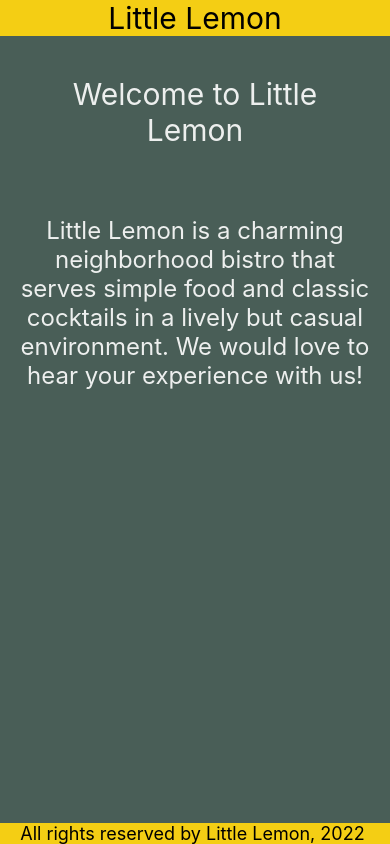
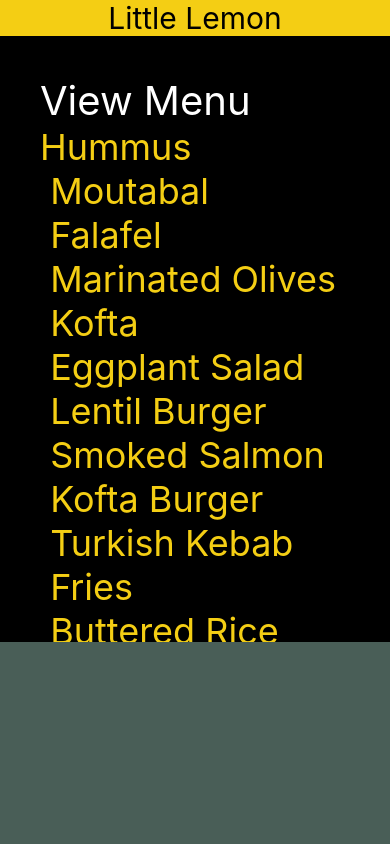
Before and after one commit to heshanu/react-native-meta-scrollView, a React Native app: screen / in a window 390 px wide. Built offline with nearby package versions, Linux system fonts and the light colour scheme.

Commit message:
Added viewScroll

```diff
--- a/App.js
+++ b/App.js
@@ -1,24 +1,17 @@
 import * as React from 'react';
-import { View, Text } from 'react-native';
-
+import { View } from 'react-native';
 import LittleLemonHeader from './components/LittleLemonHeader';
-import LittleLemonFooter from './components/LittleLemonFooter';
-import WelcomeScreen from './components/WelcomeScreen';
+import MenuItems from './components/MenuItems';
 
 export default function App() {
   return (
-    <>
     <View
       style={{
         flex: 1,
         backgroundColor: '#495E57',
       }}>
       <LittleLemonHeader />
-        <WelcomeScreen />
+      <MenuItems />
     </View>
-      <View style={{ backgroundColor: '#495E57' }}>
-        <LittleLemonFooter />
-      </View>
-    </>
   );
 }
```
Also changed, not shown: components/MenuItems.js (line endings or trailing spaces). Lines whose indentation alone changed are shown as unchanged.
